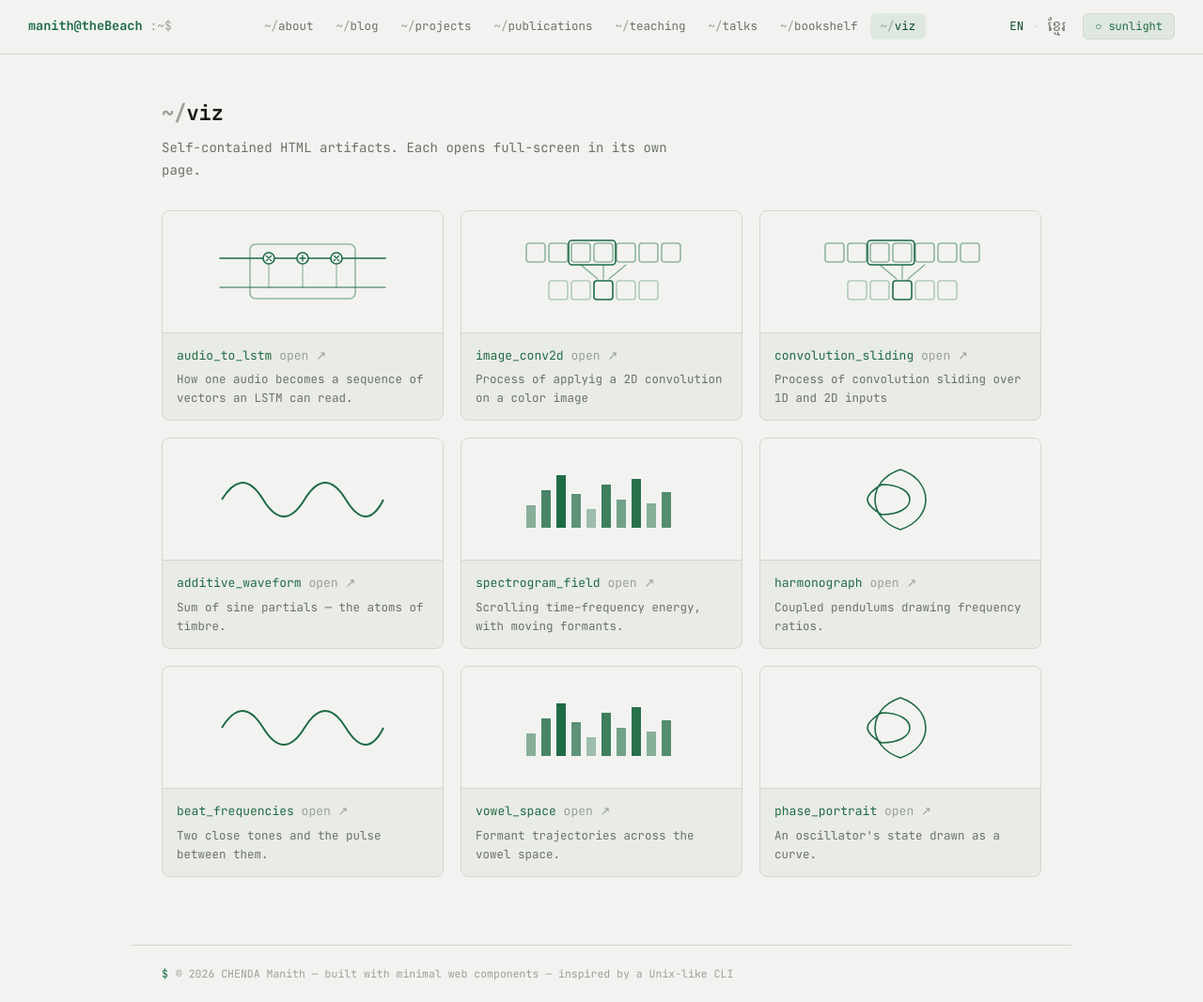
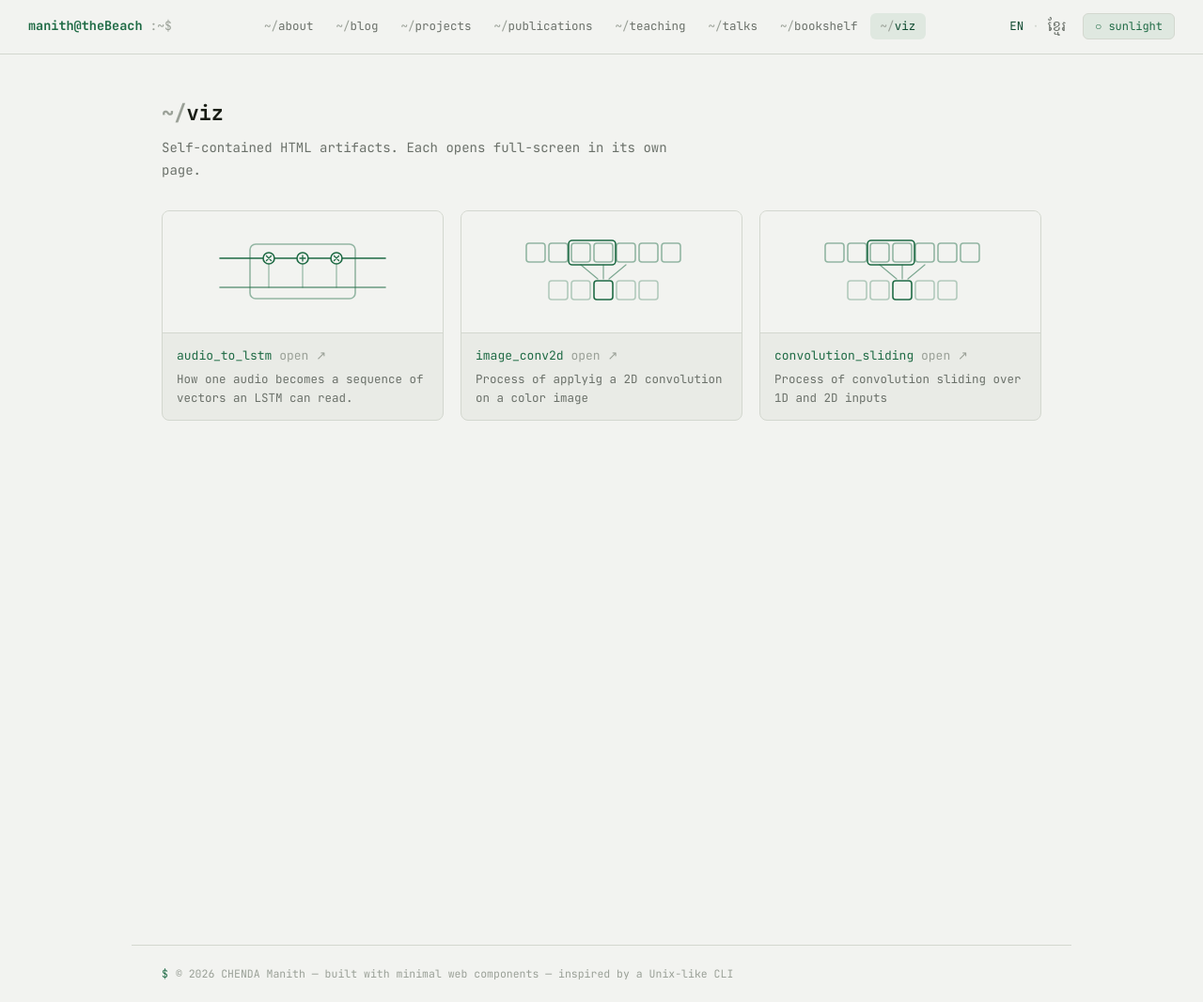
Before and after one commit to ManithChenda/manithchenda.github.io, a Jekyll site: the page built from viz.html, in a window 1280 px wide and 1067 px high. Shown: the whole window at 94% size. Built offline with Jekyll 4.4.1, drawn with Linux system fonts in a browser that asks for light colours.

Commit message:
removed placeholder vizzes

```diff
--- a/_data/vizzes.yml
+++ b/_data/vizzes.yml
@@ -34,57 +34,3 @@
   km:
     title: "convolution_sliding"
     desc: "ដំណើរការនៃការអូស convolution លើវ៉ិចទ័រនិងម៉ាទ្រីស"
-
-- href: "/viz/waveform.html"
-  kind: "wave"
-  en:
-    title: "additive_waveform"
-    desc: "Sum of sine partials — the atoms of timbre."
-  km:
-    title: "additive_waveform"
-    desc: "ផលបូកនៃរលកស៊ីនុស — អាតូមនៃសំនៀង។"
-
-- href: "/viz/spectrogram.html"
-  kind: "spectro"
-  en:
-    title: "spectrogram_field"
-    desc: "Scrolling time–frequency energy, with moving formants."
-  km:
-    title: "spectrogram_field"
-    desc: "ថាមពលពេលវេលា–ប្រេកង់រុញ ជាមួយ formant ផ្លាស់ទី។"
-
-- href: "/viz/harmonograph.html"
-  kind: "harmo"
-  en:
-    title: "harmonograph"
-    desc: "Coupled pendulums drawing frequency ratios."
-  km:
-    title: "harmonograph"
-    desc: "ប៉ោលភ្ជាប់គ្នាគូរសមាមាត្រប្រេកង់។"
-
-- href: "/viz/waveform.html"
-  kind: "wave"
-  en:
-    title: "beat_frequencies"
-    desc: "Two close tones and the pulse between them."
-  km:
-    title: "beat_frequencies"
-    desc: "សំនៀងជិតគ្នាពីរ និងចង្វាក់រវាងវា។"
-
-- href: "/viz/spectrogram.html"
-  kind: "spectro"
-  en:
-    title: "vowel_space"
-    desc: "Formant trajectories across the vowel space."
-  km:
-    title: "vowel_space"
-    desc: "គន្លង formant ឆ្លងកាត់លំហស្រៈ។"
-
-- href: "/viz/harmonograph.html"
-  kind: "harmo"
-  en:
-    title: "phase_portrait"
-    desc: "An oscillator's state drawn as a curve."
-  km:
-    title: "phase_portrait"
-    desc: "ស្ថានភាពនៃ oscillator គូរជាខ្សែកោង។"
```
